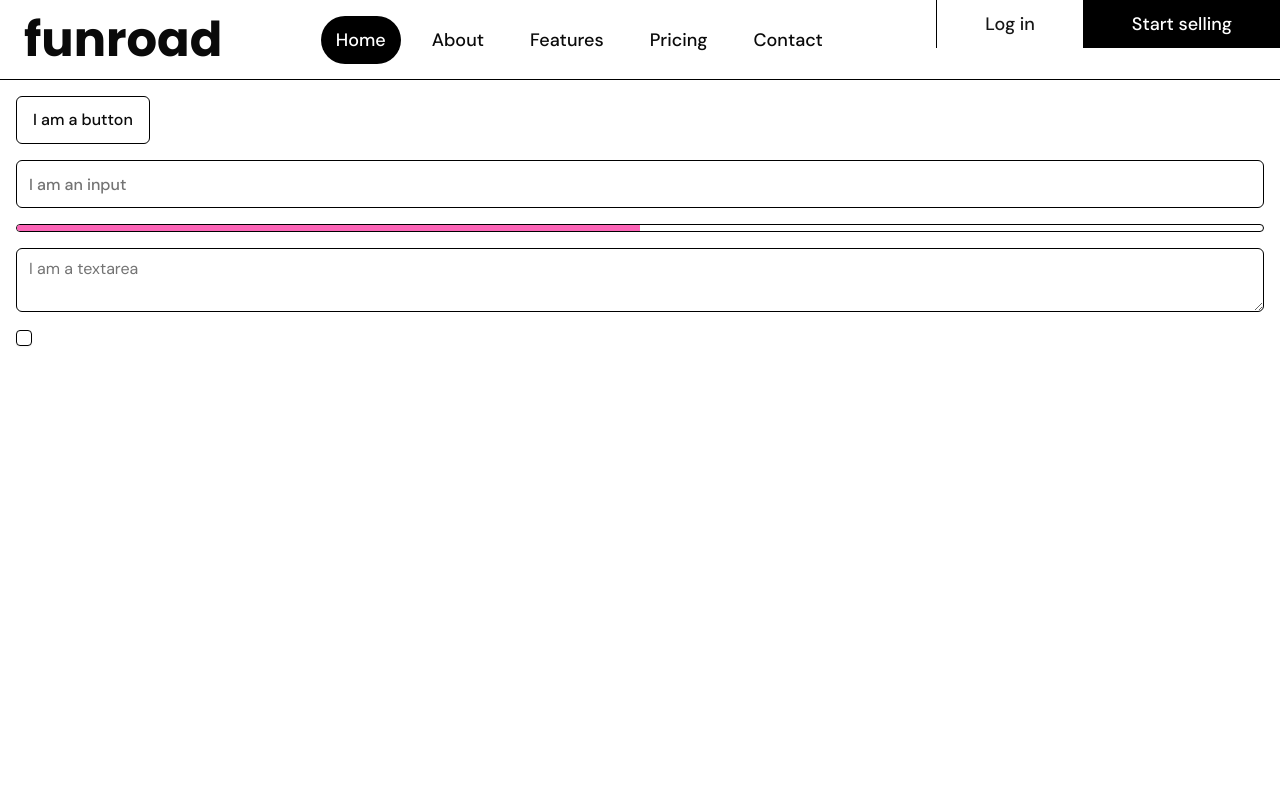
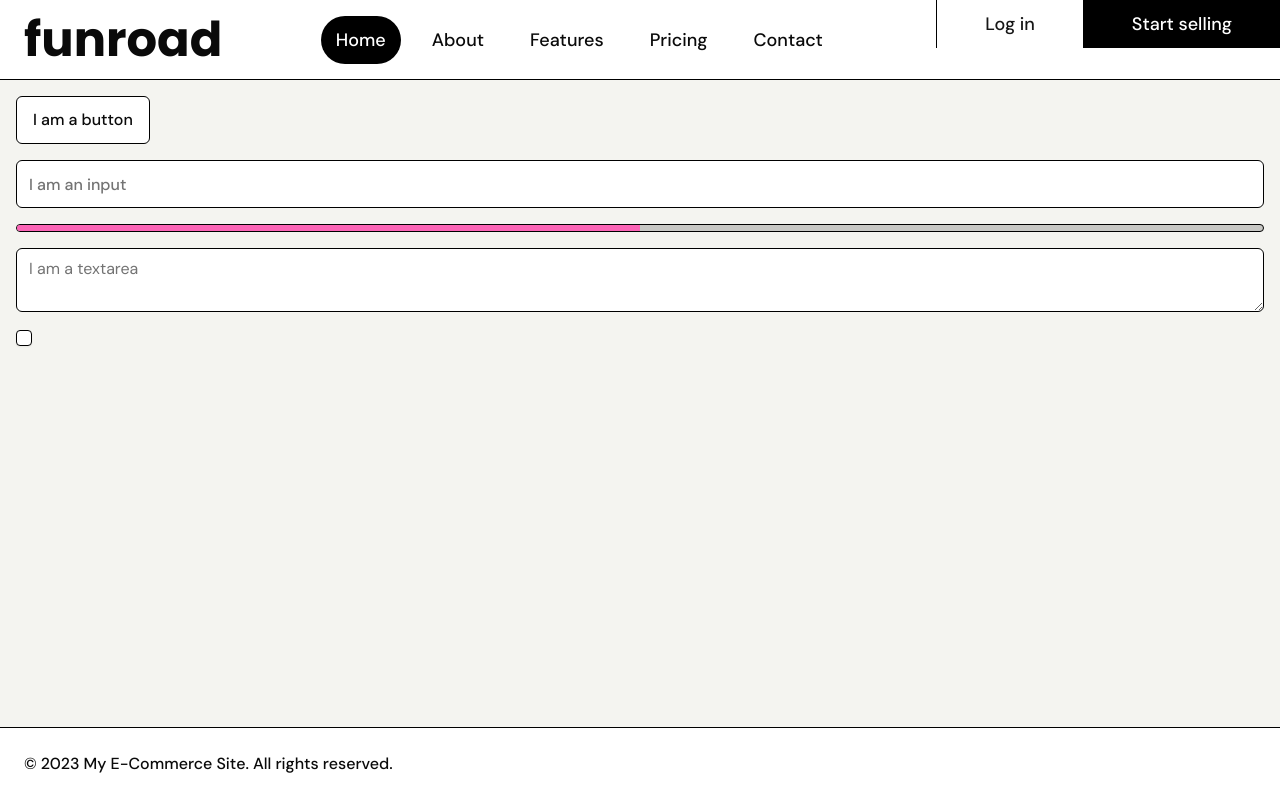
Before and after one commit to strahinja800/multitenant-ecommerce, a Next.js app: page / in a window 1280 px wide. Built offline with nearby package versions, Linux system fonts and the light colour scheme.

Commit message:
home layout

```diff
--- /dev/null
+++ b/src/app/(home)/footer.tsx
@@ -0,0 +1,9 @@
+export default function Footer() {
+  return (
+    <footer className='flex border-t justify-between font-medium p-6'>
+      <div className='flex items-center gap-2'>
+        <p>© 2023 My E-Commerce Site. All rights reserved.</p>
+      </div>
+    </footer>
+  )
+}
--- a/src/app/(home)/layout.tsx
+++ b/src/app/(home)/layout.tsx
@@ -1,3 +1,4 @@
+import Footer from './footer'
 import Navbar from './navbar'
 
 interface LayoutProps {
@@ -8,7 +9,8 @@ export default function HomeLayout({ children }: LayoutProps) {
   return (
     <div className='flex flex-col min-h-screen'>
       <Navbar />
-      {children}
+      <div className='flex-1 bg-[#f4f4f0]'>{children}</div>
+      <Footer />
     </div>
   )
 }
--- /dev/null
+++ b/src/app/(home)/navbar-sidebar.tsx
@@ -0,0 +1,64 @@
+import { ScrollArea } from '@/components/ui/scroll-area'
+import {
+  Sheet,
+  SheetContent,
+  SheetHeader,
+  SheetTitle,
+} from '@/components/ui/sheet'
+import Link from 'next/link'
+
+interface BarProps {
+  href: string
+  children: React.ReactNode
+}
+
+interface Props {
+  items: BarProps[]
+  open: boolean
+  onOpenChange: (open: boolean) => void
+}
+export default function NavbarSidebar({ items, open, onOpenChange }: Props) {
+  return (
+    <Sheet
+      open={open}
+      onOpenChange={onOpenChange}
+    >
+      <SheetContent
+        side='left'
+        className='p-0 transition-none'
+      >
+        <SheetHeader className='p-4 border-b'>
+          <SheetTitle>Menu</SheetTitle>
+        </SheetHeader>
+        <ScrollArea className='flex flex-col overflow-y-auto h-full pb-2'>
+          {items.map(item => (
+            <Link
+              key={item.href}
+              href={item.href}
+              className='w-full text-left p-4 hover:bg-black hover:text-white flex items-center text-base font-medium'
+              onClick={() => onOpenChange(false)}
+            >
+              {item.children}
+            </Link>
+          ))}
+          <div className='border-t'>
+            <Link
+              href='/sign-in'
+              className='w-full text-left p-4 hover:bg-black hover:text-white flex items-center text-base font-medium'
+              onClick={() => onOpenChange(false)}
+            >
+              Log in
+            </Link>
+            <Link
+              href='/sign-up'
+              className='w-full text-left p-4 hover:bg-black hover:text-white flex items-center text-base font-medium'
+              onClick={() => onOpenChange(false)}
+            >
+              Start selling
+            </Link>
+          </div>
+        </ScrollArea>
+      </SheetContent>
+    </Sheet>
+  )
+}
--- a/src/app/(home)/navbar.tsx
+++ b/src/app/(home)/navbar.tsx
@@ -5,6 +5,9 @@ import { cn } from '@/lib/utils'
 import { Poppins } from 'next/font/google'
 import Link from 'next/link'
 import { usePathname } from 'next/navigation'
+import NavbarSidebar from './navbar-sidebar'
+import { useState } from 'react'
+import { MenuIcon } from 'lucide-react'
 
 const poppins = Poppins({
   subsets: ['latin'],
@@ -42,6 +45,7 @@ const navbarItems = [
 
 export default function Navbar() {
   const pathname = usePathname()
+  const [sidebarOpen, setSidebarOpen] = useState(false)
 
   return (
     <nav className='h-20 flex border-b justify-between font-medium bg-white'>
@@ -53,6 +57,12 @@ export default function Navbar() {
           funroad
         </span>
       </Link>
+
+      <NavbarSidebar
+        open={sidebarOpen}
+        items={navbarItems}
+        onOpenChange={setSidebarOpen}
+      />
 
       <div className='items-center gap-4 hidden lg:flex'>
         {navbarItems.map(item => (
@@ -79,6 +89,16 @@ export default function Navbar() {
           <Link href='/sign-up'>Start selling</Link>
         </Button>
       </div>
+
+      <div className='flex lg:hidden'>
+        <Button
+          variant={'ghost'}
+          className='size-12 border-transparent bg-white'
+          onClick={() => setSidebarOpen(true)}
+        >
+          <MenuIcon />
+        </Button>
+      </div>
     </nav>
   )
 }
--- a/src/components/ui/checkbox.tsx
+++ b/src/components/ui/checkbox.tsx
@@ -1,10 +1,10 @@
-"use client"
+'use client'
 
-import * as React from "react"
-import * as CheckboxPrimitive from "@radix-ui/react-checkbox"
-import { CheckIcon } from "lucide-react"
+import * as React from 'react'
+import * as CheckboxPrimitive from '@radix-ui/react-checkbox'
+import { CheckIcon } from 'lucide-react'
 
-import { cn } from "@/lib/utils"
+import { cn } from '@/lib/utils'
 
 function Checkbox({
   className,
@@ -12,18 +12,20 @@ function Checkbox({
 }: React.ComponentProps<typeof CheckboxPrimitive.Root>) {
   return (
     <CheckboxPrimitive.Root
-      data-slot="checkbox"
+      data-slot='checkbox'
       className={cn(
-        "peer border-input dark:bg-input/30 data-[state=checked]:bg-primary data-[state=checked]:text-primary-foreground dark:data-[state=checked]:bg-primary data-[state=checked]:border-primary focus-visible:border-ring focus-visible:ring-ring/50 aria-invalid:ring-destructive/20 dark:aria-invalid:ring-destructive/40 aria-invalid:border-destructive size-4 shrink-0 rounded-[4px] border shadow-xs transition-shadow outline-none focus-visible:ring-[3px] disabled:cursor-not-allowed disabled:opacity-50",
+        'peer border-input dark:bg-input/30 data-[state=checked]:bg-primary data-[state=checked]:text-primary-foreground dark:data-[state=checked]:bg-primary data-[state=checked]:border-primary focus-visible:border-ring focus-visible:ring-ring/50 aria-invalid:ring-destructive/20 dark:aria-invalid:ring-destructive/40 aria-invalid:border-destructive size-4 shrink-0 rounded-[4px] border shadow-xs transition-shadow outline-none focus-visible:ring-[3px] disabled:cursor-not-allowed disabled:opacity-50',
+        // Modified classes
+        'bg-white',
         className
       )}
       {...props}
     >
       <CheckboxPrimitive.Indicator
-        data-slot="checkbox-indicator"
-        className="grid place-content-center text-current transition-none"
+        data-slot='checkbox-indicator'
+        className='grid place-content-center text-current transition-none'
       >
-        <CheckIcon className="size-3.5" />
+        <CheckIcon className='size-3.5' />
       </CheckboxPrimitive.Indicator>
     </CheckboxPrimitive.Root>
   )
--- a/src/components/ui/progress.tsx
+++ b/src/components/ui/progress.tsx
@@ -16,7 +16,7 @@ function Progress({
       className={cn(
         'bg-primary/20 relative h-2 w-full overflow-hidden rounded-full',
         // Modified classes
-        'border bg-transparent ',
+        'border',
         className
       )}
       {...props}
--- a/src/components/ui/textarea.tsx
+++ b/src/components/ui/textarea.tsx
@@ -7,9 +7,9 @@ function Textarea({ className, ...props }: React.ComponentProps<'textarea'>) {
     <textarea
       data-slot='textarea'
       className={cn(
-        'border-input placeholder:text-muted-foreground focus-visible:border-ring focus-visible:ring-ring/50 aria-invalid:ring-destructive/20 dark:aria-invalid:ring-destructive/40 aria-invalid:border-destructive dark:bg-input/30 flex field-sizing-content min-h-16 w-full rounded-md border bg-transparent px-3 py-2 text-base transition-[color,box-shadow] outline-none focus-visible:ring-[3px] disabled:cursor-not-allowed disabled:opacity-50',
+        'border-input placeholder:text-muted-foreground focus-visible:border-ring focus-visible:ring-ring/50 aria-invalid:ring-destructive/20 dark:aria-invalid:ring-destructive/40 aria-invalid:border-destructive dark:bg-input/30 flex field-sizing-content min-h-16 w-full rounded-md border px-3 py-2 text-base transition-[color,box-shadow] outline-none focus-visible:ring-[3px] disabled:cursor-not-allowed disabled:opacity-50',
         // Modified classes
-        'md:text-base',
+        'md:text-base bg-white',
         className
       )}
       {...props}
```
